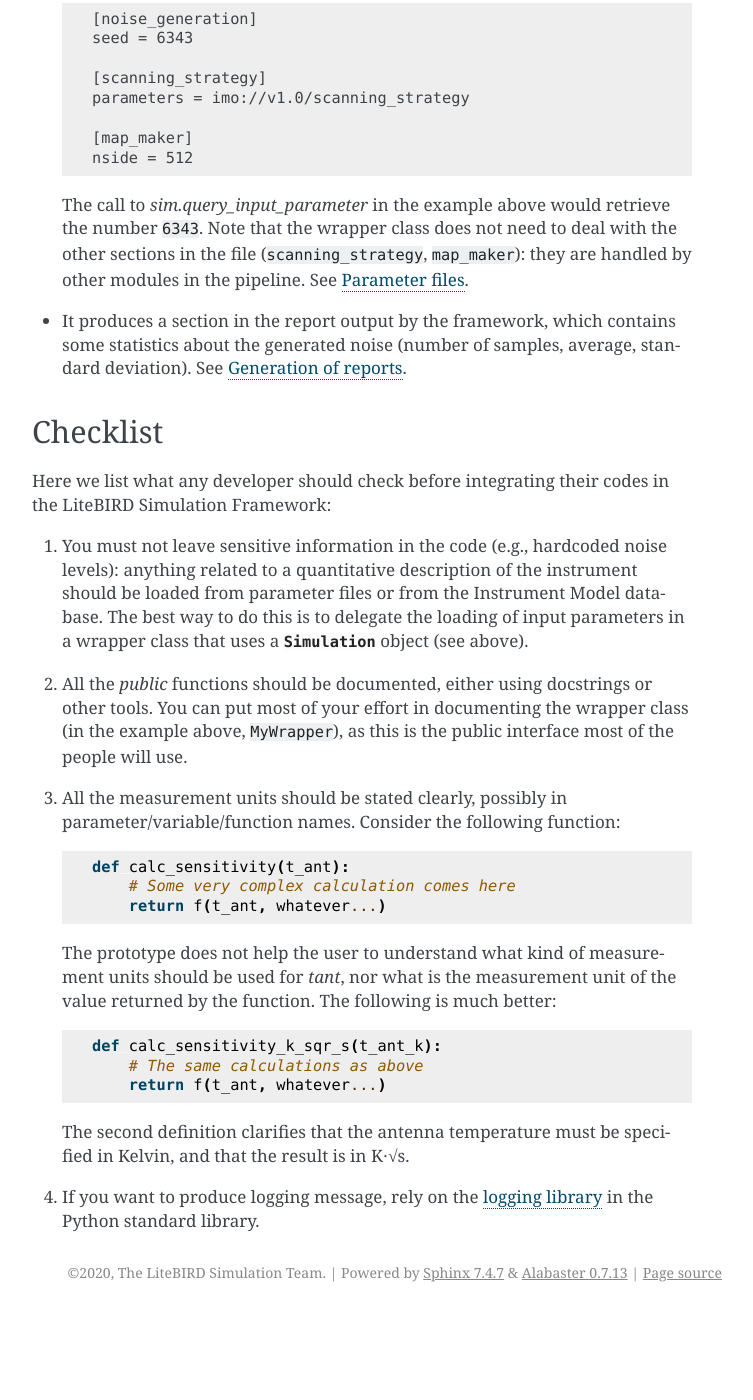
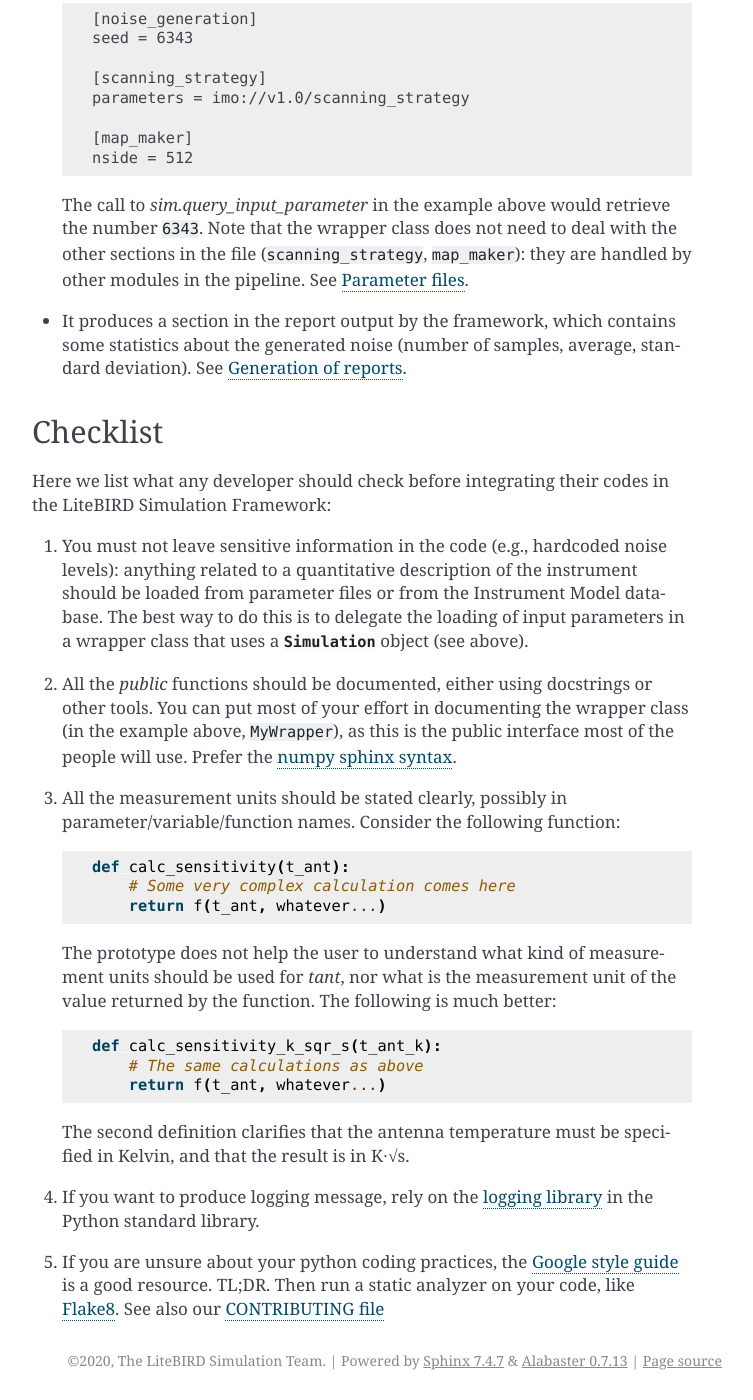
Before and after one commit to litebird/litebird_sim, a Sphinx documentation site: the page built from docs/source/integrating.rst, in a window 1280 px wide and 1400 px high, scrolled down 2450 px. Shown: the whole window, without its empty margins (388-1141 px from the left). Built offline with Sphinx 7.4.7, drawn with Linux system fonts in a browser that asks for light colours; before the commit the page ends 3762 px from its top, so only the background shows below that.

Commit message:
Add style refs to integration guidelines

```diff
--- a/docs/source/integrating.rst
+++ b/docs/source/integrating.rst
@@ -154,7 +154,9 @@ codes in the LiteBIRD Simulation Framework:
    docstrings or other tools. You can put most of your effort in
    documenting the wrapper class (in the example above,
    ``MyWrapper``), as this is the public interface most of the people
-   will use.
+   will use. Prefer the
+   `numpy sphinx syntax
+   <https://sphinxcontrib-napoleon.readthedocs.io/en/latest/example_numpy.html>`_.
 
 3. All the measurement units should be stated clearly, possibly in
    parameter/variable/function names. Consider the following
@@ -179,3 +181,11 @@ codes in the LiteBIRD Simulation Framework:
 4. If you want to produce logging message, rely on the `logging
    library <https://docs.python.org/3/library/logging.html>`_ in the
    Python standard library.
+
+5. If you are unsure about your python coding practices, the
+   `Google style guide
+   <https://github.com/google/styleguide/blob/gh-pages/pyguide.md>`_
+   is a good resource. TL;DR. Then run a static analyzer on your code,
+   like `Flake8 <https://pypi.org/project/flake8>`_.
+   See also our `CONTRIBUTING file
+   <https://github.com/litebird/litebird_sim/blob/master/CONTRIBUTING.md>`_
```
Also changed, not shown: 14 other files.
